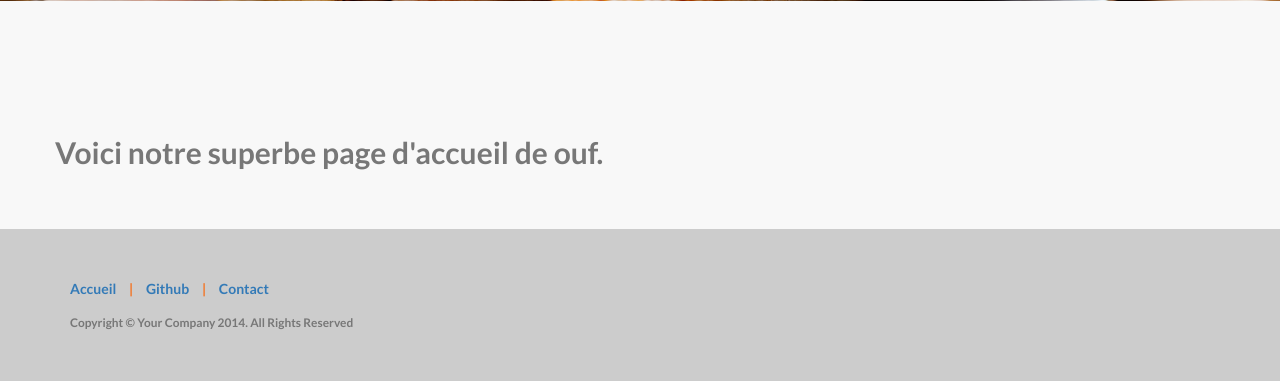
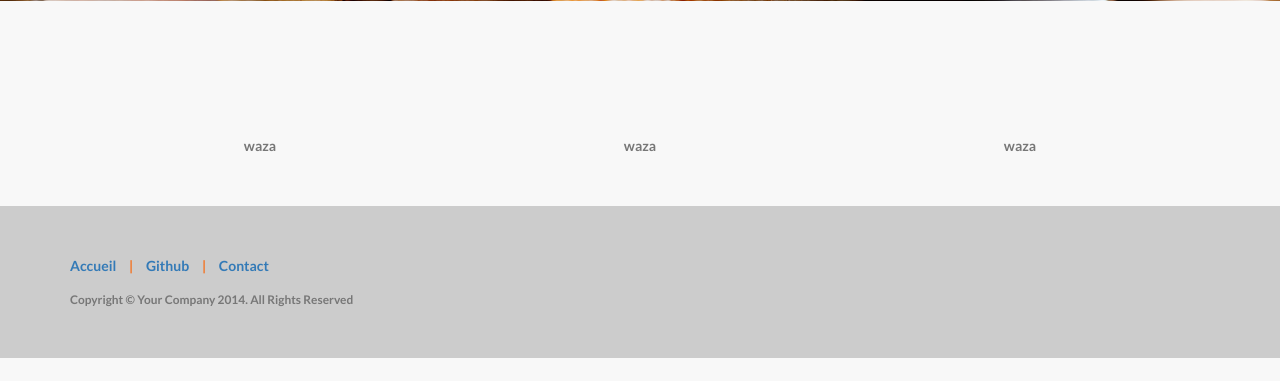
Before and after one commit to bassez/TIC-TWEB, a PHP site: page / in a window 1280 px wide. Shown: the part 499-880 px from the top of the page. After the commit the page ends 857 px from the top, so only its background shows below. Run offline with PHP 8.4, Linux system fonts and the light colour scheme.

Commit message:
Fixing database connexion, adding "nouvelle recette" form (with animations), Adding containers for "recettes du moment" or other stuff on home page

```diff
--- a/index.php
+++ b/index.php
@@ -3,9 +3,11 @@
 <title>Marmiton</title>
 <meta charset="UTF-8_unicode_ci">
 <?php
+error_reporting(E_ALL);
+ini_set("display_errors", 1);
 require_once('credentials.php');
 
-Mysql::checkConnexion();
+$pdo = Mysql::getInstance();
 
 if (isset($_GET['controller']) && isset($_GET['action'])) {
     $controller = $_GET['controller'];
--- a/views/css/landing-page.css
+++ b/views/css/landing-page.css
@@ -185,3 +185,35 @@ footer {
 p.copyright {
     margin: 15px 0 0;
 }
+
+@-webkit-keyframes spin-right {
+    from {
+        -webkit-transform: rotate(0deg);
+    }
+    to {
+        -webkit-transform: rotate(90deg);
+    }
+}
+
+@-webkit-keyframes spin-left {
+    from {
+        -webkit-transform: rotate(0deg);
+    }
+    to {
+        -webkit-transform: rotate(-90deg);
+    }
+}
+
+.wheel {
+    -webkit-animation-name: spin-right;
+    -webkit-animation-iteration-count: 1;
+    -webkit-animation-timing-function: linear;
+    -webkit-animation-duration: 0.3s;
+}
+
+.wheel_reverse {
+    -webkit-animation-name: spin-left;
+    -webkit-animation-iteration-count: 1;
+    -webkit-animation-timing-function: linear;
+    -webkit-animation-duration: 0.3s;
+}
--- a/views/index.php
+++ b/views/index.php
@@ -18,35 +18,45 @@
 
         <!-- Custom Fonts -->
         <link href="views/font-awesome/css/font-awesome.min.css" rel="stylesheet" type="text/css">
-        <link href="https://fonts.googleapis.com/css?family=Lato:300,400,700,300italic,400italic,700italic" rel="stylesheet" type="text/css">
+        <link href="https://fonts.googleapis.com/css?family=Lato:300,400,700,300italic,400italic,700italic"
+              rel="stylesheet" type="text/css">
 
         <!-- HTML5 Shim and Respond.js IE8 support of HTML5 elements and media queries -->
         <!-- WARNING: Respond.js doesn't work if you view the page via file:// -->
         <!--[if lt IE 9]>
         <script src="https://oss.maxcdn.com/libs/html5shiv/3.7.0/html5shiv.js"></script>
         <script src="https://oss.maxcdn.com/libs/respond.js/1.4.2/respond.min.js"></script>
+
+        <!-- jQuery -->
+        <script src="views/js/jquery.js"></script>
+
+        <!-- Bootstrap Core JavaScript -->
+        <script src="views/js/bootstrap.min.js"></script>
         <![endif]-->
 
     </head>
-    <body style="background-color: #cccccc" >
+    <body style="background-color: #cccccc">
     <!-- Navigation -->
     <nav class="navbar navbar-default navbar-fixed-top topnav" role="navigation">
         <div class="container topnav">
             <!-- Brand and toggle get grouped for better mobile display -->
             <div class="navbar-header">
-                <button type="button" class="navbar-toggle" data-toggle="collapse" data-target="#bs-example-navbar-collapse-1">
+                <button type="button" class="navbar-toggle" data-toggle="collapse"
+                        data-target="#bs-example-navbar-collapse-1">
                     <span class="sr-only">Toggle navigation</span>
                     <span class="icon-bar"></span>
                     <span class="icon-bar"></span>
                     <span class="icon-bar"></span>
                 </button>
-                <a class="navbar-brand logo" href="#"><i style="color: #F47321" class="fa fa-cutlery" aria-hidden="true"></i> armiton</a>
+                <a class="navbar-brand logo" href="#"><i style="color: #F47321" class="fa fa-cutlery"
+                                                         aria-hidden="true"></i> armiton</a>
             </div>
             <!-- Collect the nav links, forms, and other content for toggling -->
             <div class="collapse navbar-collapse" id="bs-example-navbar-collapse-1">
                 <ul class="nav navbar-nav navbar-right">
                     <li id="search-menu">
-                        <a href="#contact"><i style="color: #F47321" class="fa fa-plus" aria-hidden="true"></i> Nouvelle recette</a>
+                        <a id="menu_add" href="#contact"><i id="add-icon" style="color: #F47321" class="fa fa-plus"
+                                                            aria-hidden="true"></i> Nouvelle recette</a>
                     </li>
                 </ul>
             </div>
@@ -54,16 +64,37 @@
         </div>
         <div id="add-box" style="
     height: 400px;
-    position: absolute;
-    top: 50px;
-    right: 100px;
-    width: 700px;
-    z-index: 100000;
-    visibility: hidden;
     background-color: #f8f8f8;
-"></div>
+    display: none;
+
+">
+            <div class="container">Hello im the form</div>
+        </div>
         <!-- /.container -->
     </nav>
+
+    <script>
+        $("#menu_add").click(function () {
+            console.log("display true");
+            if ($("#add-box").css("display") == "none") {
+                $("#add-box").css("display", "block");
+                $("#add-icon").removeClass("wheel_reverse");
+                $("#add-icon").addClass("wheel");
+                $("#add-box").animate({"height": "400px"}, 500);
+            }
+
+            else {
+                $("#add-icon").removeClass("wheel");
+                $("#add-icon").addClass("wheel_reverse");
+                $("#add-box").animate({"height": "0px"}, 500, function() {
+                    $("#add-box").css("display", "none");
+                });
+
+
+            }
+
+
+        })</script>
 
     <div id="wrapper">
 
@@ -84,11 +115,11 @@
                         <li>
                             <a href="#">Accueil</a>
                         </li>
-                        <li style="color:#F47321"> | </li>
+                        <li style="color:#F47321"> |</li>
                         <li>
                             <a href="#about">Github</a>
                         </li>
-                        <li style="color:#F47321"> | </li>
+                        <li style="color:#F47321"> |</li>
                         <li>
                             <a href="#contact">Contact</a>
                         </li>
@@ -99,10 +130,6 @@
         </div>
     </footer>
 
-    <!-- jQuery -->
-    <script src="views/js/jquery.js"></script>
 
-    <!-- Bootstrap Core JavaScript -->
-    <script src="views/js/bootstrap.min.js"></script>
     </body>
     </html>
--- a/views/pages/home.php
+++ b/views/pages/home.php
@@ -40,7 +40,13 @@
 
     <div class="container">
         <div class="row">
-            <h2>Voici notre superbe page d'accueil de ouf.</h2>
+            <row>
+		<div class="col-lg-12">
+			<div style="text-align: center" class="col-lg-4">waza</div>
+			<div style="text-align: center" class="col-lg-4">waza</div>
+			<div style="text-align: center" class="col-lg-4">waza</div>
+		</div>
+	    </row>
         </div>
 
     </div>
```
Also changed, not shown: credentials.php (+3 -32 lines).
